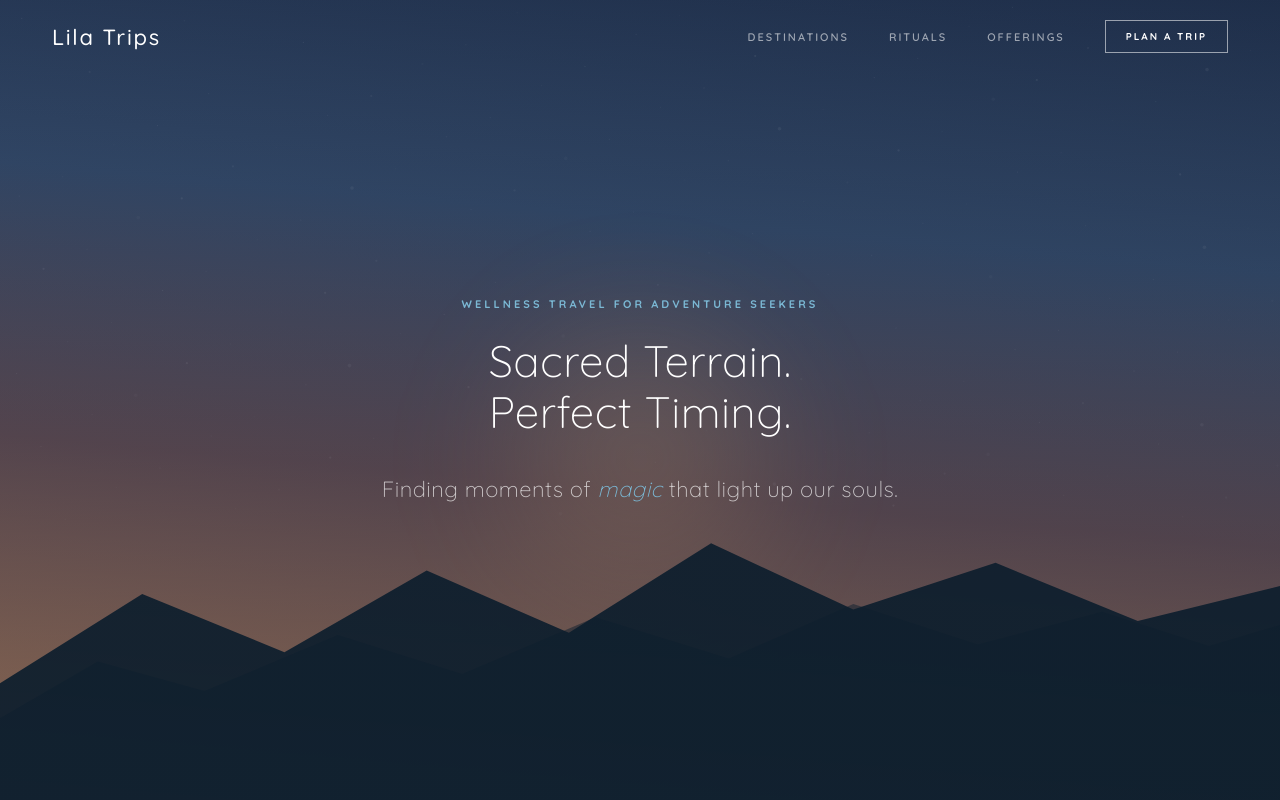
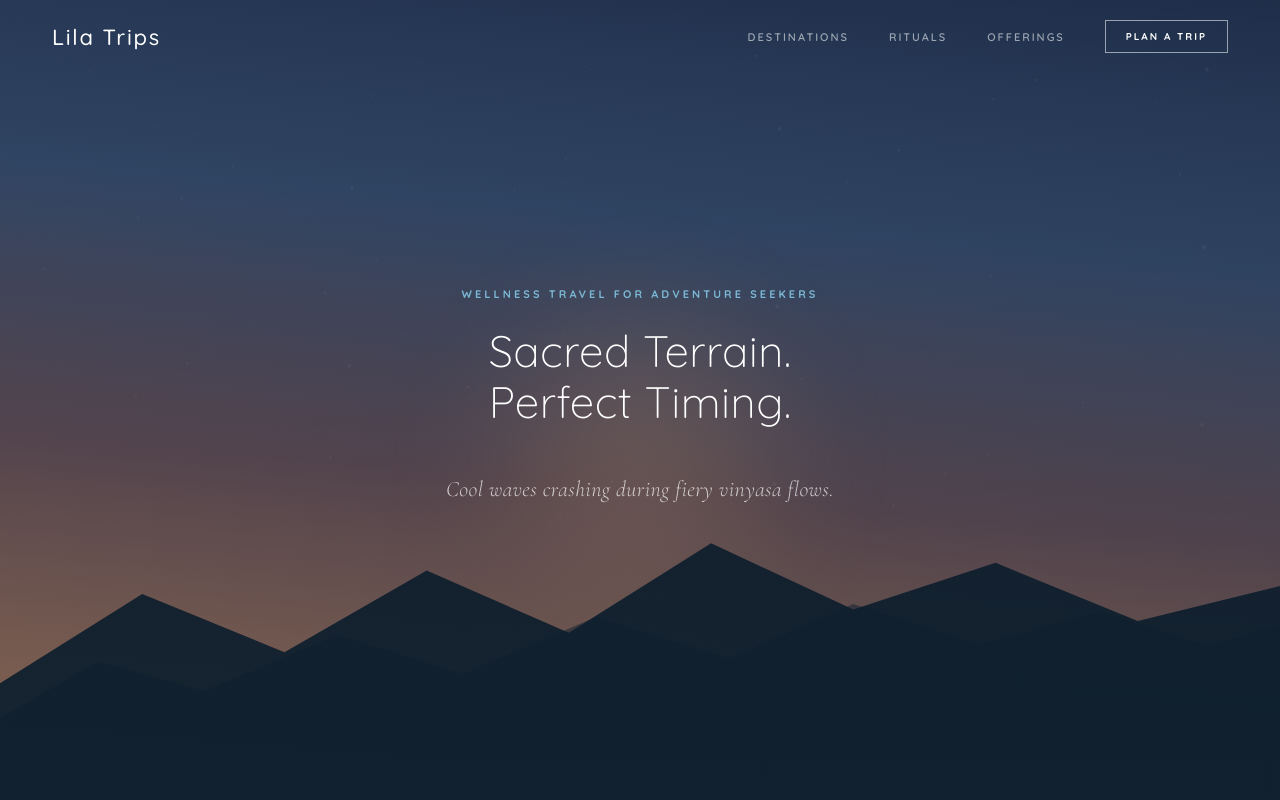
Before and after one commit to themurphiest/lilatravel, a React (Vite) app: page / in a window 1280 px wide. Shown: the top 800 px of the page. Built offline with nearby package versions, Linux system fonts and the light colour scheme.

Commit message:
updated hero timing
updated hero timing

```diff
--- a/src/data/journey.js
+++ b/src/data/journey.js
@@ -33,10 +33,10 @@ export const journey = [
 ];
 
 export const magicMoments = [
-  { text: "Riding into the last light as the canyon catches fire.", color: C.goldenAmber },
-  { text: "Hiking mossy mountain trails alongside ancient spruce giants.", color: C.seaGlass },
-  { text: "Lying on warm rock gazing up at the universe and ten-thousand stars.", color: C.skyBlue },
-  { text: "Gentle waves crashing during fiery vinyasa flows.", color: C.sunSalmon },
+  { text: "Staring up at the universe and ten-thousand stars.", color: C.skyBlue, center: 0.0 },          // Night
+  { text: "Cool waves crashing during fiery vinyasa flows.", color: C.sunSalmon, center: 0.25 },          // Sunrise
+  { text: "Riding into the last light as the canyon catches fire.", color: C.goldenAmber, center: 0.75 },  // Sunset
+  { text: "Walking on misty mountain trails alongside ancient giants.", color: C.seaGlass, center: 0.5 }, // Midday
 ];
 
 export const heroCallouts = [
--- a/src/pages/Home.jsx
+++ b/src/pages/Home.jsx
@@ -9,7 +9,7 @@ import { C } from '@data/brand';
 import { P } from '@data/photos';
 import { destinations } from '@data/destinations';
 import { ritualsPillars } from '@data/rituals';
-import { journey, heroCallouts } from '@data/journey';
+import { journey, heroCallouts, magicMoments } from '@data/journey';
 import { useDayCycle, interpolatePhase, useHorizontalSwipe } from '@utils/hooks';
 
 
@@ -340,13 +340,34 @@ export default function HomePage() {
             </div>
           </FadeIn>
           <FadeIn from="bottom" delay={0.45}>
-            <p style={{
-              fontFamily: "'Quicksand', sans-serif",
-              fontSize: "clamp(16px, 2.5vw, 22px)", fontWeight: 300,
-              color: "rgba(255,255,255,0.7)", letterSpacing: "0.02em", whiteSpace: "nowrap",
+            <div style={{
+              position: "relative", height: 48,
+              display: "flex", alignItems: "center", justifyContent: "center",
             }}>
-              Finding moments of <em style={{ color: C.skyBlue, fontStyle: "italic" }}>magic</em> that light up our souls.
-            </p>
+              {magicMoments.map((m, i) => {
+                const opacity = (() => {
+                  let dist = Math.abs(dayProgress - m.center);
+                  if (dist > 0.5) dist = 1 - dist;
+                  if (dist < 0.06) return 1;
+                  if (dist > 0.14) return 0;
+                  return Math.pow(1 - (dist - 0.06) / 0.08, 2);
+                })();
+                if (opacity <= 0) return null;
+                return (
+                  <p key={i} style={{
+                    position: "absolute",
+                    fontFamily: "'Cormorant Garamond', serif",
+                    fontSize: "clamp(16px, 2.5vw, 22px)",
+                    fontWeight: 300, fontStyle: "italic",
+                    color: "rgba(255,255,255,0.7)",
+                    letterSpacing: "0.02em", opacity,
+                    whiteSpace: "nowrap", margin: 0,
+                  }}>
+                    {m.text}
+                  </p>
+                );
+              })}
+            </div>
           </FadeIn>
         </div>
       </section>
```
